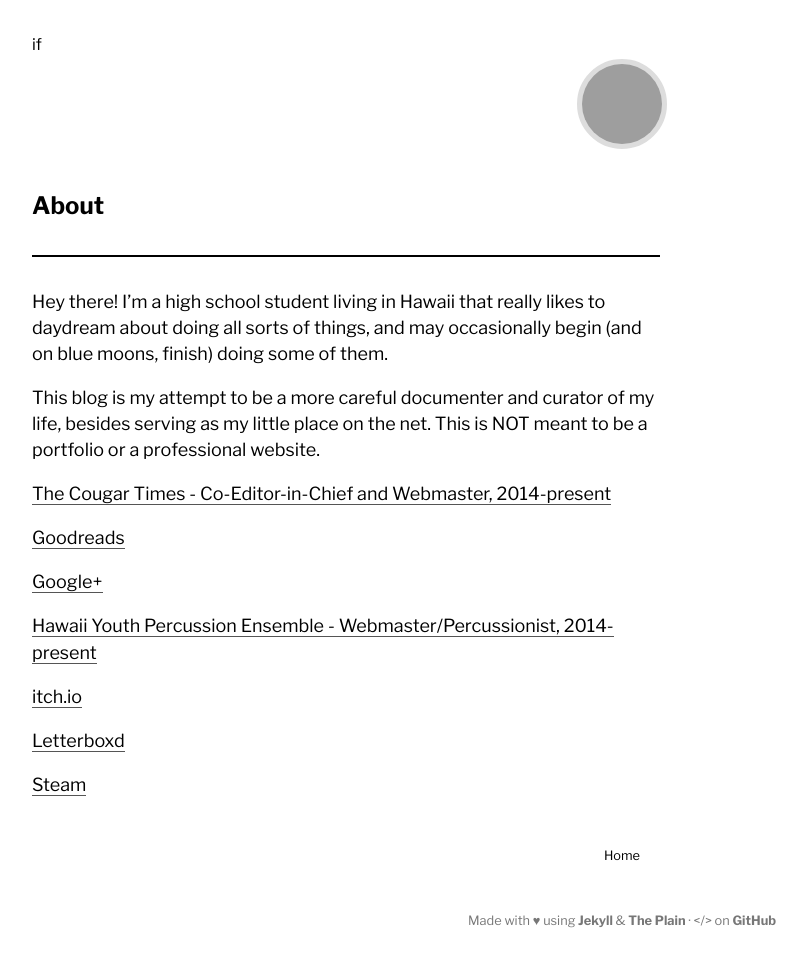
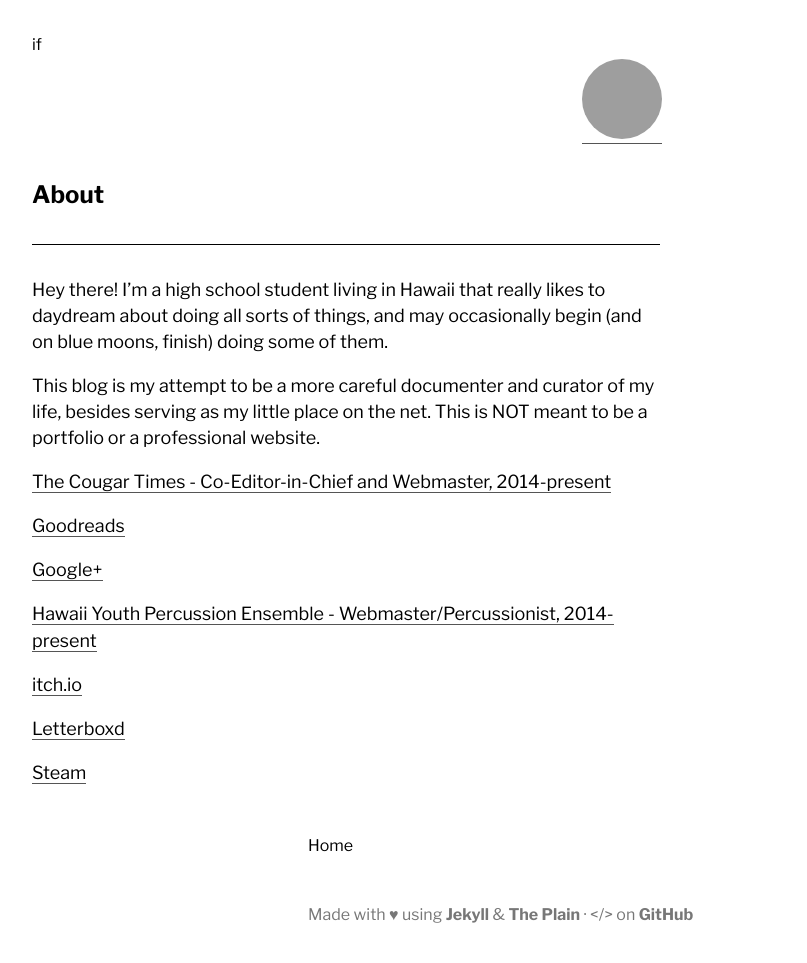
Before and after one commit to emersongoo/emersongoo.github.io, a Jekyll site: the page built from about.md, in a window 1280 px wide. Shown: the whole page, without its empty margins (18-825 px from the left). Built offline with Jekyll 4.4.1, drawn with Linux system fonts in a browser that asks for light colours; grey boxes are pictures that could not be loaded.

Commit message:
adjust things

```diff
--- a/_sass/main.scss
+++ b/_sass/main.scss
@@ -112,23 +112,6 @@ span[data-note] {
   margin: 0 auto 35px;
   text-align: center;
   a {
-    background: #ddd url("gravatar_wrapper.png");
-    color: #000;
-    text-decoration: none;
-    font-weight: 700;
-    height: 100px;
-    width: 100px;
-    font-size: 1.5em;
-    border-radius: 100%;
-    display: inline-block;
-    text-align: center;
-    line-height: 100px;
-    border: 5px solid #fff;
-    box-sizing: border-box;
-    &:hover,
-    &:focus {
-      background: #ddd;
-    }
     &:hover + .logo-prompt,
     &:focus + .logo-prompt {
       display: inline-block !important;
@@ -251,7 +234,7 @@ article {
   }
   .divider {
     background: #000000;
-    height: 2px;
+    height: 1px;
     margin: 2em 0;
   }
   .center {
@@ -299,10 +282,9 @@ article {
 }
 .page-navigation,
 .footer {
-  text-align: center;
-  max-width: 500px;
+  max-width: 628px;
   margin: 0 auto;
-  font-size: 0.8rem;
+  font-size: 1rem;
 }
 .page-navigation {
   margin: 50px auto 0 auto;
```
